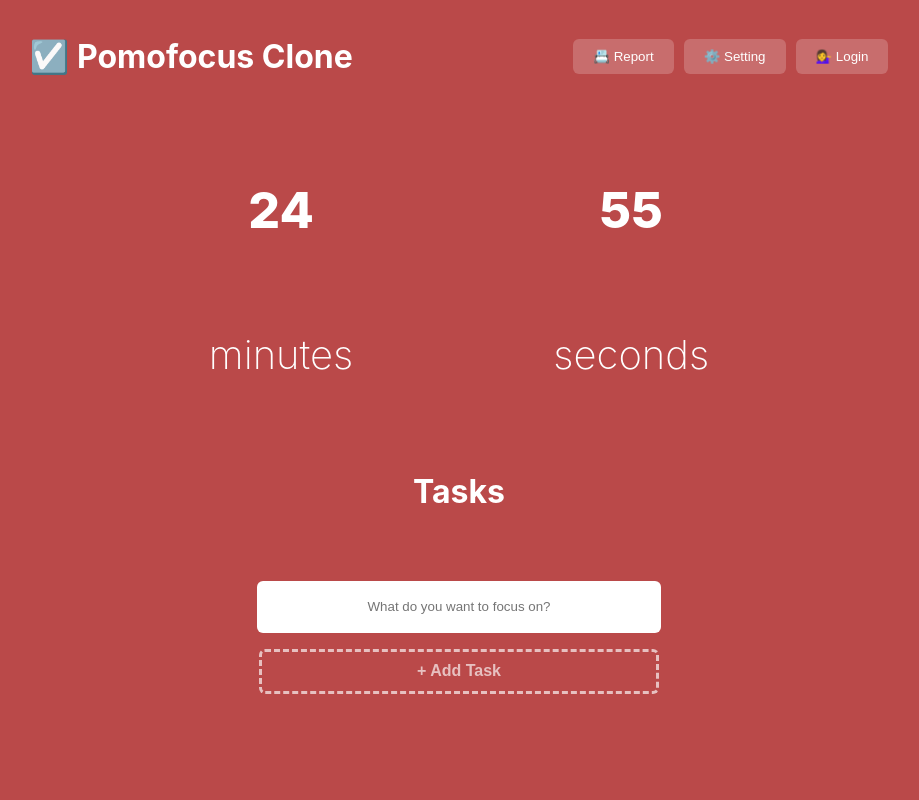
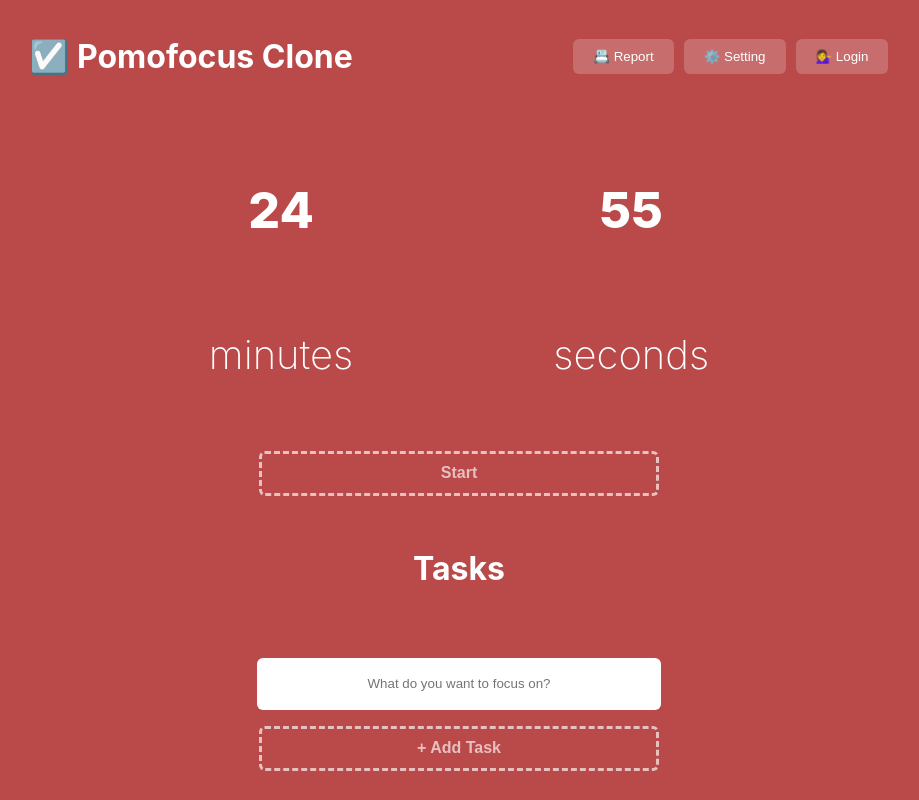
Before and after one commit to chanelmoreno/my-react-todo, a React (Create React App) app: page / in a window 1280 px wide. Shown: the top 800 px of the page, without its empty margins (213-1132 px from the left). Built offline with nearby package versions, Linux system fonts and the light colour scheme.

Commit message:
start button css

```diff
--- a/src/App.css
+++ b/src/App.css
@@ -131,3 +131,22 @@
   font-size: 40px;
   font-weight: 200;
 }
+
+.start-button {
+  display: flex;
+  padding: 10px 20px 10px 20px;
+  width: 400px;
+  height: 45px;
+  border: medium dashed rgba(255, 255, 255, 0.654);
+  border-radius: 6px;
+  color: rgba(255, 255, 255, 0.654);
+  font-size: medium;
+  font-weight: 900;
+  background-color: rgb(186, 73, 73);
+  justify-content: center;
+  align-items: center;
+}
+
+.start-button:hover {
+  background-color: rgb(169, 63, 63);
+}
--- a/src/components/Timer.js
+++ b/src/components/Timer.js
@@ -1,5 +1,6 @@
 import React from 'react';
 import { useState, useEffect } from 'react';
+import '../App.css';
 
 const Timer = () => {
 
@@ -21,6 +22,7 @@ const Timer = () => {
   }, []);
 
   return (
+    <div>
       <div className="timer">
         <div className='timer-box'>
           <p >{minutes}</p>
@@ -31,6 +33,11 @@ const Timer = () => {
           <p className='little-text'> seconds</p>
         </div>
       </div>
+      <div className="timer" >
+        <button className='start-button'>Start</button>
+      </div>
+    </div>
+
   );
 };
 export default Timer;
--- a/src/components/Todo.js
+++ b/src/components/Todo.js
@@ -50,9 +50,7 @@ const Todo = () => {
         </div>
         <div>
           <button class='add-button' onClick={() => addItem()}>+ Add Task</button>
-
         </div>
-
       </div>
 
 
```
Lines whose indentation alone changed are shown as unchanged.
